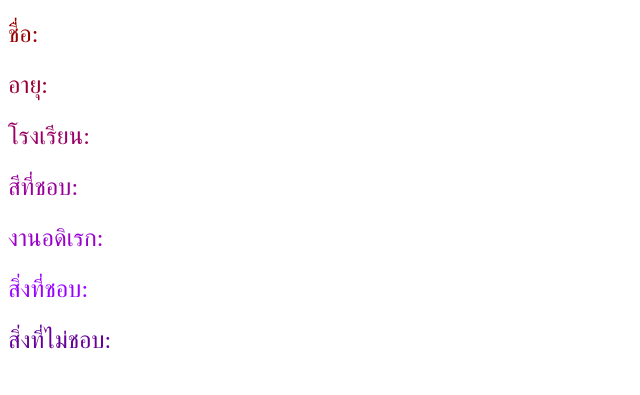
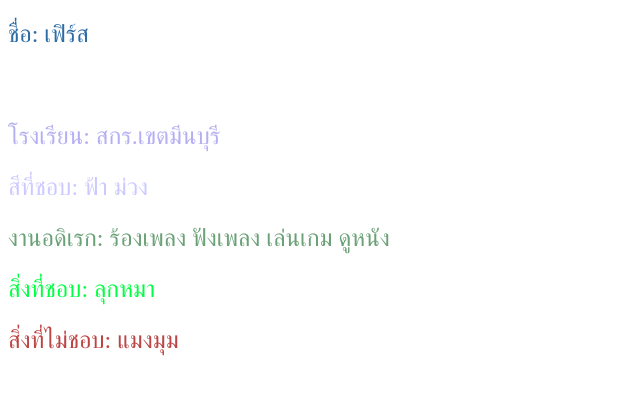
Before and after one commit to Athens04/Theo.github.io, a plain HTML site: page index.html in a window 1280 px wide. Shown: the part 69-464 px from the top of the page, without its empty margins (0-640 px from the left). Drawn offline with Linux system fonts and the light colour scheme.

Commit message:
Update index.html

```diff
--- a/index.html
+++ b/index.html
@@ -12,25 +12,25 @@
         }
 
         /* ข้อมูลแต่ละหัวข้อ */
-        .name { color: #990000; font-size: 24px; } /* สามารถเปลี่ยนสีตรง color ได้ */
-        .age { color: #990033; font-size: 24px; } /* สามารถเปลี่ยนสีตรง color นี้ได้ */
-        .school { color: #990066; font-size: 24px; } /* สามารถเปลี่ยนสีตรง color ได้ */
-        .favorite-color { color: #990099; font-size: 24px; } /* สามารถเปลี่ยนสีตรง color ได้ */
-        .hobby { color: #9900CC; font-size: 24px; } /* สามารถเปลี่ยนสีตรง color ได้ */
-        .likes { color: #9900FF; font-size: 24px; } /* สามารถเปลี่ยนสีตรง color ได้ */
-        .dislikes { color: #660099; font-size: 24px; } /* สามารถเปลี่ยนสีตรง color ได้ */
+        .name { color: #2B6BA6; font-size: 24px; } /* สามารถเปลี่ยนสีตรง color ได้ */
+        .age { color: #FFFFFF; font-size: 24px; } /* สามารถเปลี่ยนสีตรง color นี้ได้ */
+        .school { color: #B4AEF2; font-size: 24px; } /* สามารถเปลี่ยนสีตรง color ได้ */
+        .favorite-color { color: #CCC9FF; font-size: 24px; } /* สามารถเปลี่ยนสีตรง color ได้ */
+        .hobby { color: #6AA177; font-size: 24px; } /* สามารถเปลี่ยนสีตรง color ได้ */
+        .likes { color: #00FF42; font-size: 24px; } /* สามารถเปลี่ยนสีตรง color ได้ */
+        .dislikes { color: #BD4444; font-size: 24px; } /* สามารถเปลี่ยนสีตรง color ได้ */
     </style>
 </head>
 <body>
     <h1>แนะนำตัว</h1>
 
-    <p class="name">ชื่อ: </p>
-    <p class="age">อายุ: </p>
-    <p class="school">โรงเรียน: </p>
-    <p class="favorite-color">สีที่ชอบ: </p>
-    <p class="hobby">งานอดิเรก: </p>
-    <p class="likes">สิ่งที่ชอบ: </p>
-    <p class="dislikes">สิ่งที่ไม่ชอบ: </p>
+    <p class="name">ชื่อ: เฟิร์ส</p>
+    <p class="age">อายุ: 10</p>
+    <p class="school">โรงเรียน: สกร.เขตมีนบุรี</p>
+    <p class="favorite-color">สีที่ชอบ: ฟ้า ม่วง</p>
+    <p class="hobby">งานอดิเรก: ร้องเพลง ฟังเพลง เล่นเกม ดูหนัง</p>
+    <p class="likes">สิ่งที่ชอบ: ลุกหมา</p>
+    <p class="dislikes">สิ่งที่ไม่ชอบ: แมงมุม</p>
 
 </body>
 </html>
```
